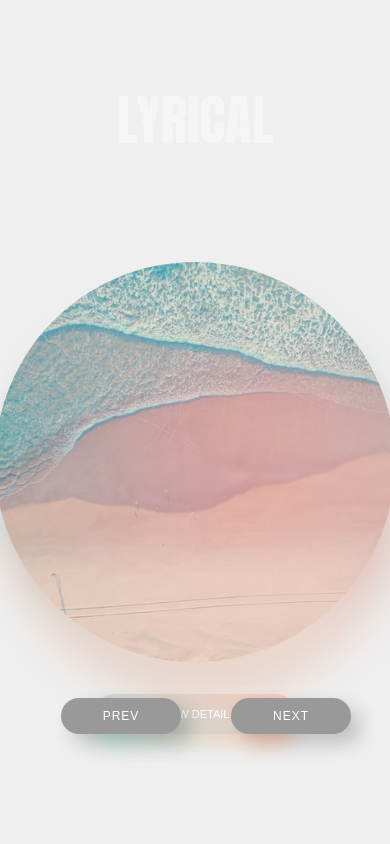
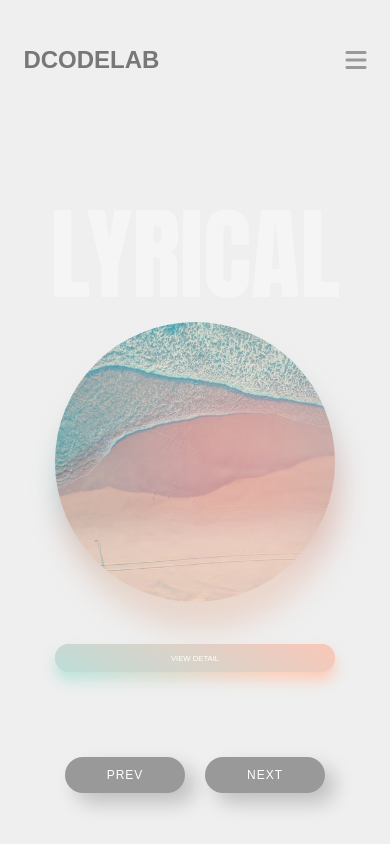
Before and after one commit to react2212/circle-loop-banner, a plain HTML site: page index.html in a window 390 px wide. Drawn offline with Linux system fonts and the light colour scheme.

Commit message:
header추가 및 반응형

```diff
--- a/index.html
+++ b/index.html
@@ -12,6 +12,19 @@
 </head>
 
 <body>
+  <header>
+    <h1>DCODELAB</h1>
+
+    <ul id="gnb">
+      <li>Department</li>
+      <li>Communtiy</li>
+      <li>Gallery</li>
+      <li>Youtube</li>
+      <li>Location</li>
+    </ul>
+
+    <i class="fa-solid fa-bars"></i>
+  </header>
   <figure>
     <section class="banner">
       <ul>
--- a/scss/style.scss
+++ b/scss/style.scss
@@ -4,6 +4,40 @@
 $size: 400px;
 $gap: 20px;
 $deg: 50deg;
+
+header {
+	width: 88vw;
+	height: 120px;
+	position: absolute;
+	top: 0;
+	left: 6vw;
+	display: flex;
+	align-items: center;
+	justify-content: space-between;
+	z-index: 3;
+
+	h1 {
+		font: bold 24px/1 'arial';
+		color: #777;
+		transition: 0.5s;
+	}
+	#gnb {
+		display: flex;
+		gap: 70px;
+		font: 14px/1 'arial';
+		letter-spacing: 1px;
+		color: #888;
+	}
+	.fa-bars {
+		font-size: 24px;
+		color: #999;
+		position: absolute;
+		right: 0;
+		top: 50%;
+		transform: translateY(-50%);
+		display: none;
+	}
+}
 
 figure {
 	width: 100%;
@@ -306,3 +340,57 @@ figure {
 		}
 	}
 }
+
+@media screen and (max-width: 1199px) {
+	header {
+		#gnb {
+			display: none;
+		}
+		.fa-bars {
+			display: block;
+		}
+	}
+
+	figure {
+		.banner {
+			ul {
+				li:nth-of-type(4) {
+					transform: translateX(0px) scale(0.7);
+
+					h2 {
+						top: -20vh;
+						font-size: 37vw;
+					}
+					a {
+						width: 100%;
+						bottom: -25%;
+					}
+				}
+			}
+		}
+
+		.btns {
+			bottom: 6vh;
+			width: 100%;
+			justify-content: center;
+			gap: 20px;
+			right: 0vw;
+		}
+
+		.pop {
+			width: 80vw;
+			left: -80vw;
+
+			h2 {
+				font-size: 20vw;
+			}
+			p {
+				font-size: 16px;
+				letter-spacing: 0px;
+			}
+			.close {
+				width: 100%;
+			}
+		}
+	}
+}
```
Also changed, not shown: css/style.css, 1 other file.
